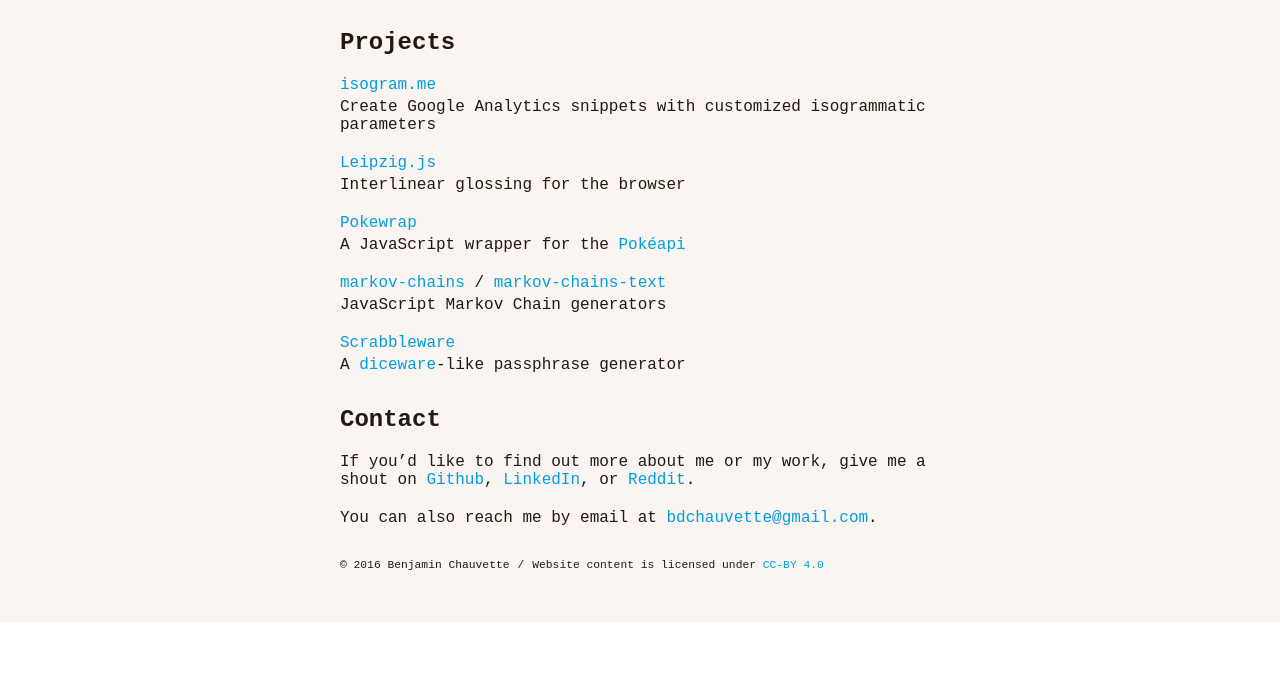
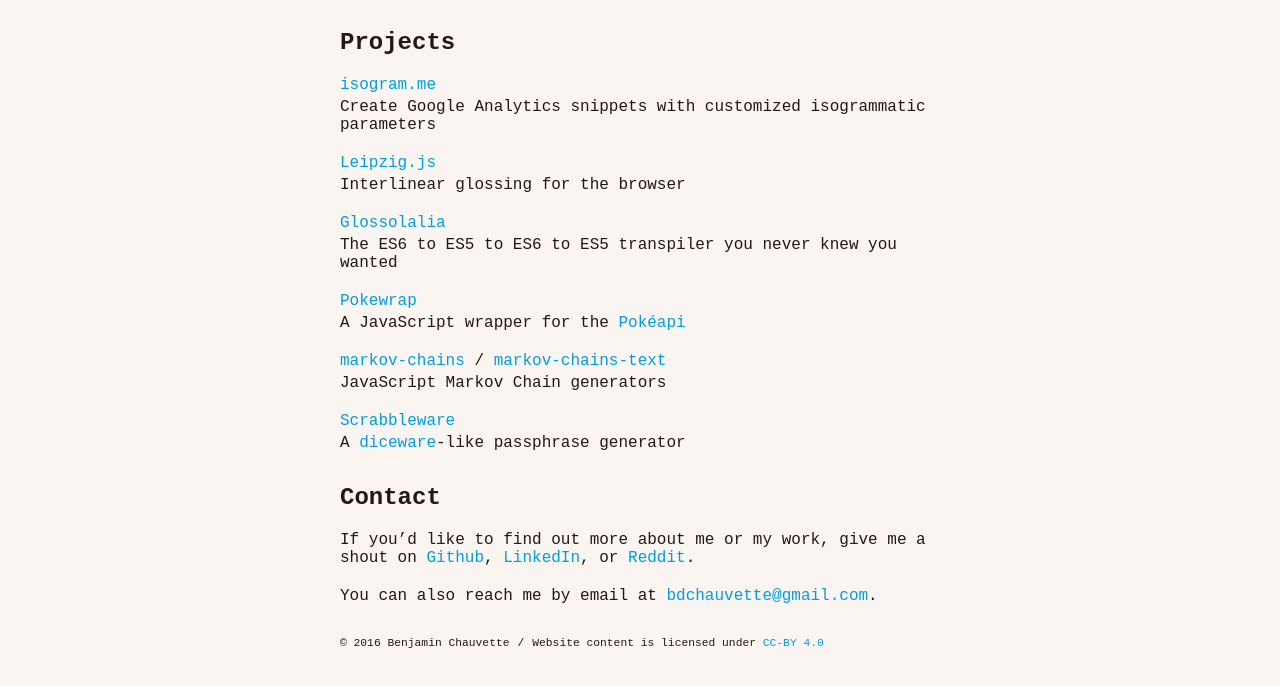
Before and after one commit to bdchauvette/bdchauvette.github.io, a website: page index.html in a window 1280 px wide. Shown: the part 1121-1807 px from the top of the page. Before the commit the page ends 1743 px from the top, so only its background shows below. Drawn offline with Linux system fonts and the light colour scheme.

Commit message:
Add glossolalia to index.html

```diff
--- a/index.html
+++ b/index.html
@@ -38,6 +38,8 @@
         <dd class="project-description">Create Google Analytics snippets with customized isogrammatic parameters</dd>
         <dt class="project-title"><a href="https://bdchauvette.github.io/leipzig.js">Leipzig.js</a></dt>
         <dd class="project-description">Interlinear glossing for the browser</dd>
+        <dt class="project-title"><a href="https://github.com/bdchauvette/glossolalia">Glossolalia</a></dt>
+        <dd class="project-description">The ES6 to ES5 to ES6 to ES5 transpiler you never knew you wanted</dd>
         <dt class="project-title"><a href="https://github.com/bdchauvette/pokewrap">Pokewrap</a></dt>
         <dd class="project-description">A JavaScript wrapper for the <a href="https://pokeapi.co" title="Pokeapi homepage" target="_blank">Pokéapi</a></dd>
         <dt class="project-title"><a href="https://github.com/bdchauvette/markov-chains">markov-chains</a> / <a href="https://github.com/bdchauvette/markov-chains-text">markov-chains-text</a></dt>
```
